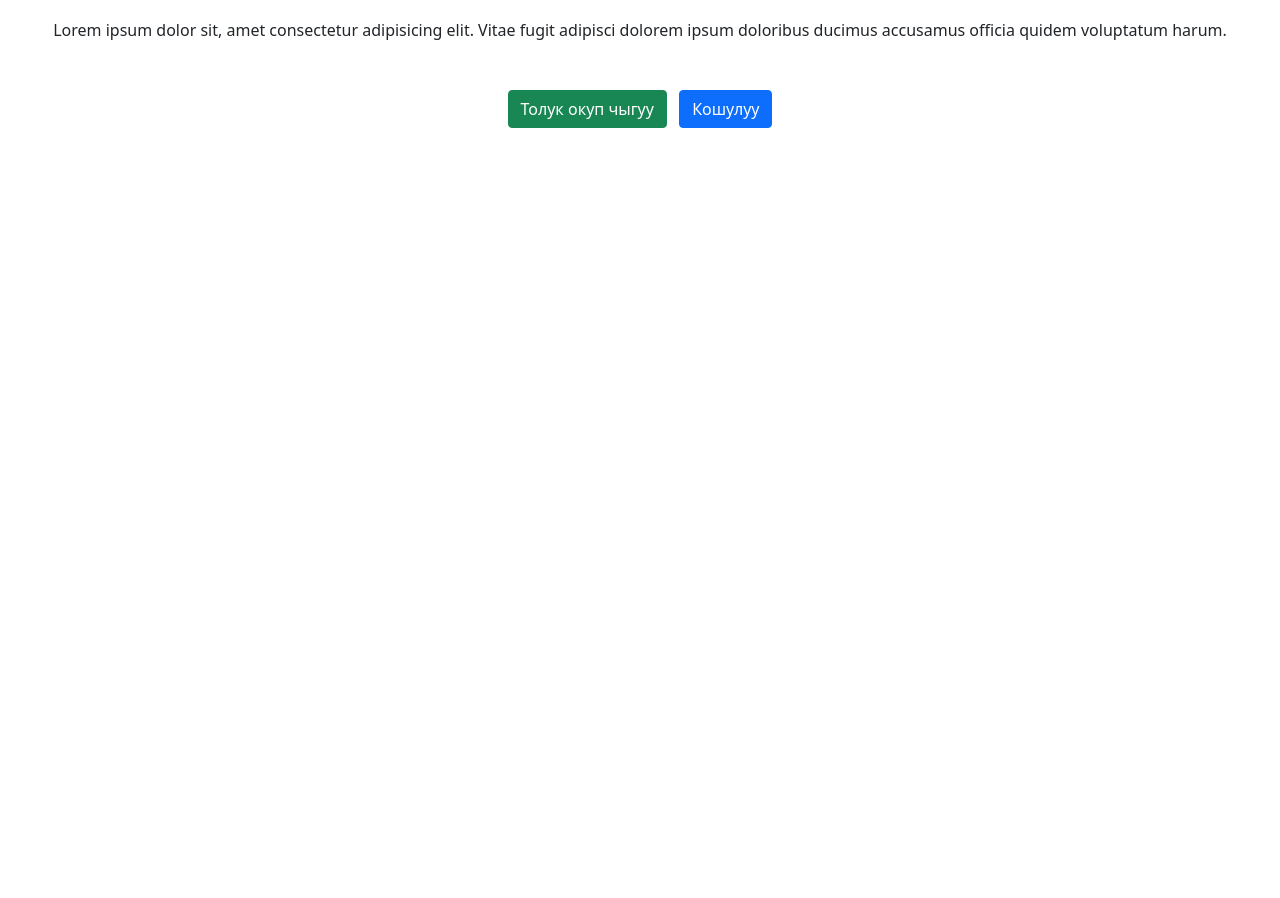
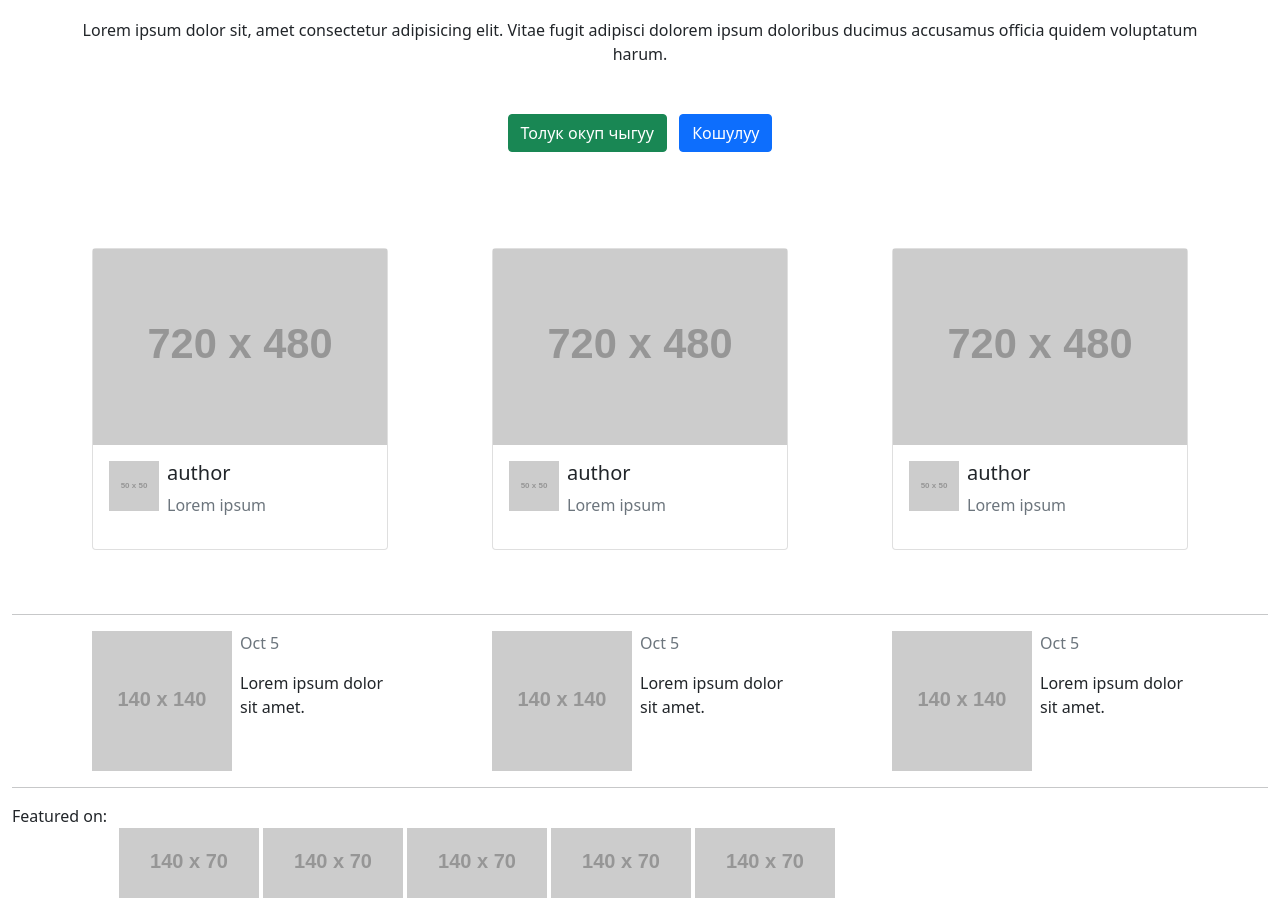
Before and after one commit to Nurbolot-git/5_august, a plain HTML site: page index.html in a window 1280 px wide. Shown: the part 177-1075 px from the top of the page. Before the commit the page ends 800 px from the top, so only its background shows below. Drawn offline with nearby package versions, Linux system fonts and the light colour scheme; placeholder pictures from the web are drawn by us.

Commit message:
add tablet phone

```diff
--- a/index.html
+++ b/index.html
@@ -9,8 +9,8 @@
     <link href="https://cdn.jsdelivr.net/npm/bootstrap@5.0.0/dist/css/bootstrap.min.css" rel="stylesheet" integrity="sha384-wEmeIV1mKuiNpC+IOBjI7aAzPcEZeedi5yW5f2yOq55WWLwNGmvvx4Um1vskeMj0" crossorigin="anonymous">
 </head>
 <body>
+  <div class="container-fluid">
     <nav class="navbar navbar-expand-lg navbar-light bg-light">
-        <div class="container-fluid">
           <a class="navbar-brand" href="#">Navbar</a>
           <button class="navbar-toggler" type="button" data-bs-toggle="collapse" data-bs-target="#navbarNav" aria-controls="navbarNav" aria-expanded="false" aria-label="Toggle navigation">
             <span class="navbar-toggler-icon"></span>
@@ -31,19 +31,120 @@
               </li>
             </ul>
           </div>
-        </div>
+
       </nav>
       <div class="banner text-center p-5">
         <h1 class="display-4 mb-4">Максаттарга кандай жетүү керек?</h1>
         <p class="mb-5">Lorem ipsum dolor sit, amet consectetur adipisicing elit. Vitae fugit adipisci dolorem ipsum doloribus ducimus accusamus officia quidem voluptatum harum.</p>
-   <div>
-     <button class="btn btn-success me-2">Толук окуп чыгуу</button>
-     <button class="btn btn-primary">Кошулуу</button>
+      <div>
+      <button class="btn btn-success me-2">Толук окуп чыгуу</button>
+      <button class="btn btn-primary">Кошулуу</button>
+      </div>
     </div>
-</div>
+      <div class="posts py-5">
+        <div class="row d-flex justify-content-evenly">
+          <div class=" col-md-6 col-lg-3">
+            <div class="card">
+              <img src="https://via.placeholder.com/720x480C/O https://placeholder.com/" alt="">
+            <div class="card-body d-flex flex-row">
+              <div>
+                <img src="https://via.placeholder.com/50/O https://placeholder.com/" alt="">
+              </div>
+            <div class="ms-2">
+              <h5>author</h5>
+              <p class="text-muted ">Lorem ipsum </p>
+            </div>
+          </div>
+          </div>
+        </div>
+        <div class=" col-md-6 col-lg-3">
+          <div class="card">
+            <img src="https://via.placeholder.com/720x480C/O https://placeholder.com/" alt="">
+          <div class="card-body d-flex flex-row">
+            <div>
+              <img src="https://via.placeholder.com/50/O https://placeholder.com/" alt="">
+            </div>
+          <div class="ms-2">
+            <h5>author</h5>
+            <p class="text-muted ">Lorem ipsum </p>
+          </div>
+        </div>
+        </div>
+      </div>
+       <div class=" col-md-6 col-lg-3">
+        <div class="card">
+          <img src="https://via.placeholder.com/720x480C/O https://placeholder.com/" alt="">
+        <div class="card-body d-flex flex-row">
+          <div>
+            <img src="https://via.placeholder.com/50/O https://placeholder.com/" alt="">
+          </div>
+        <div class="ms-2">
+          <h5>author</h5>
+          <p class="text-muted ">Lorem ipsum </p>
+        </div>
+      </div>
+      </div>
+    </div>
+    </div >
+      </div>
+      <hr>
+      <div class="quotes">
+        <div class="row  d-flex justify-content-evenly">
+          <div class="col-md-6 col-lg-3 co-12">
+              <div class="quote d-flex flex-row" >
+          <div>
+            <img src="https://via.placeholder.com/140/O https://placeholder.com/" alt="">
+          </div>
+          <div class="ms-2">
+            <p class="text-muted  ">Oct 5</p>
+            <p>Lorem ipsum dolor sit amet.</p>
+          </div>
+        </div>
+          </div>
+          <div class="col-md-6 col-lg-3 co-12">
+            <div class="quote d-flex flex-row" >
+        <div>
+          <img src="https://via.placeholder.com/140/O https://placeholder.com/" alt="">
+        </div>
+        <div class="ms-2">
+          <p class="text-muted  ">Oct 5</p>
+          <p>Lorem ipsum dolor sit amet.</p>
+        </div>
+      </div>
+        </div>
+        <div class="col-md-6 col-lg-3 co-12">
+          <div class="quote d-flex flex-row" >
+      <div>
+        <img src="https://via.placeholder.com/140/O https://placeholder.com/" alt="">
+      </div>
+      <div class="ms-2">
+        <p class="text-muted  ">Oct 5</p>
+        <p>Lorem ipsum dolor sit amet.</p>
+      </div>
+    </div>
+      </div>
+          <!-- row -->
+        </div>
+      <!-- quotes -->
+      </div>
+      <hr>
 
+      <div class="featured">
+        <div class="row  d-flex justify-content-evenly">
+          <span>Featured on:</span>
+            <div class="col-10">
+              <img src="https://via.placeholder.com/140x70/ https://placeholder.com/" alt="">
+              <img src="https://via.placeholder.com/140x70/ https://placeholder.com/" alt="">
+              <img src="https://via.placeholder.com/140x70/ https://placeholder.com/" alt="">
+              <img src="https://via.placeholder.com/140x70/ https://placeholder.com/" alt="">
+              <img src="https://via.placeholder.com/140x70/ https://placeholder.com/" alt="">
+          </div>
+        </div>
+      </div>
+      <!-- container -->
+    </div>
     <script src="https://cdn.jsdelivr.net/npm/bootstrap@5.0.0/dist/js/bootstrap.bundle.min.js" integrity="sha384-p34f1UUtsS3wqzfto5wAAmdvj+osOnFyQFpp4Ua3gs/ZVWx6oOypYoCJhGGScy+8" crossorigin="anonymous"></script>
     <script src="https://cdn.jsdelivr.net/npm/@popperjs/core@2.9.2/dist/umd/popper.min.js" integrity="sha384-IQsoLXl5PILFhosVNubq5LC7Qb9DXgDA9i+tQ8Zj3iwWAwPtgFTxbJ8NT4GN1R8p" crossorigin="anonymous"></script>
-<script src="https://cdn.jsdelivr.net/npm/bootstrap@5.0.0/dist/js/bootstrap.min.js" integrity="sha384-lpyLfhYuitXl2zRZ5Bn2fqnhNAKOAaM/0Kr9laMspuaMiZfGmfwRNFh8HlMy49eQ" crossorigin="anonymous"></script>
+    <script src="https://cdn.jsdelivr.net/npm/bootstrap@5.0.0/dist/js/bootstrap.min.js" integrity="sha384-lpyLfhYuitXl2zRZ5Bn2fqnhNAKOAaM/0Kr9laMspuaMiZfGmfwRNFh8HlMy49eQ" crossorigin="anonymous"></script>
 </body>
 </html>
```
